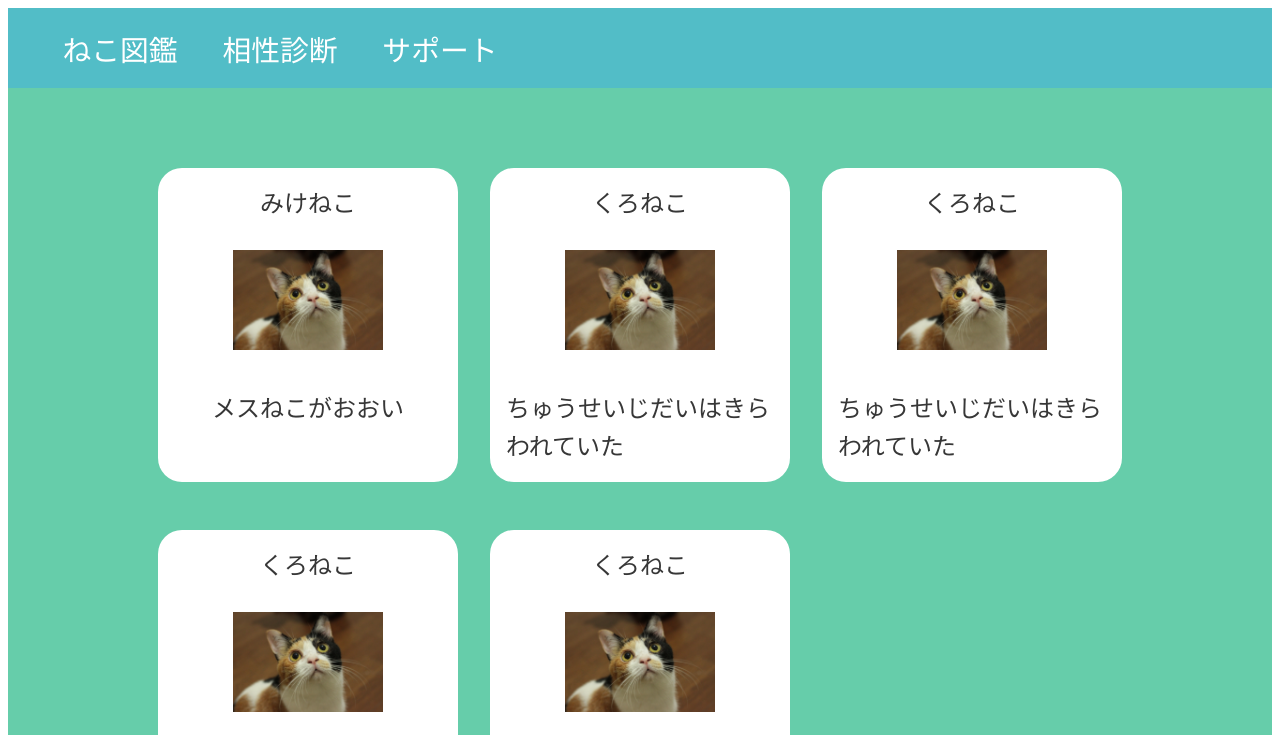
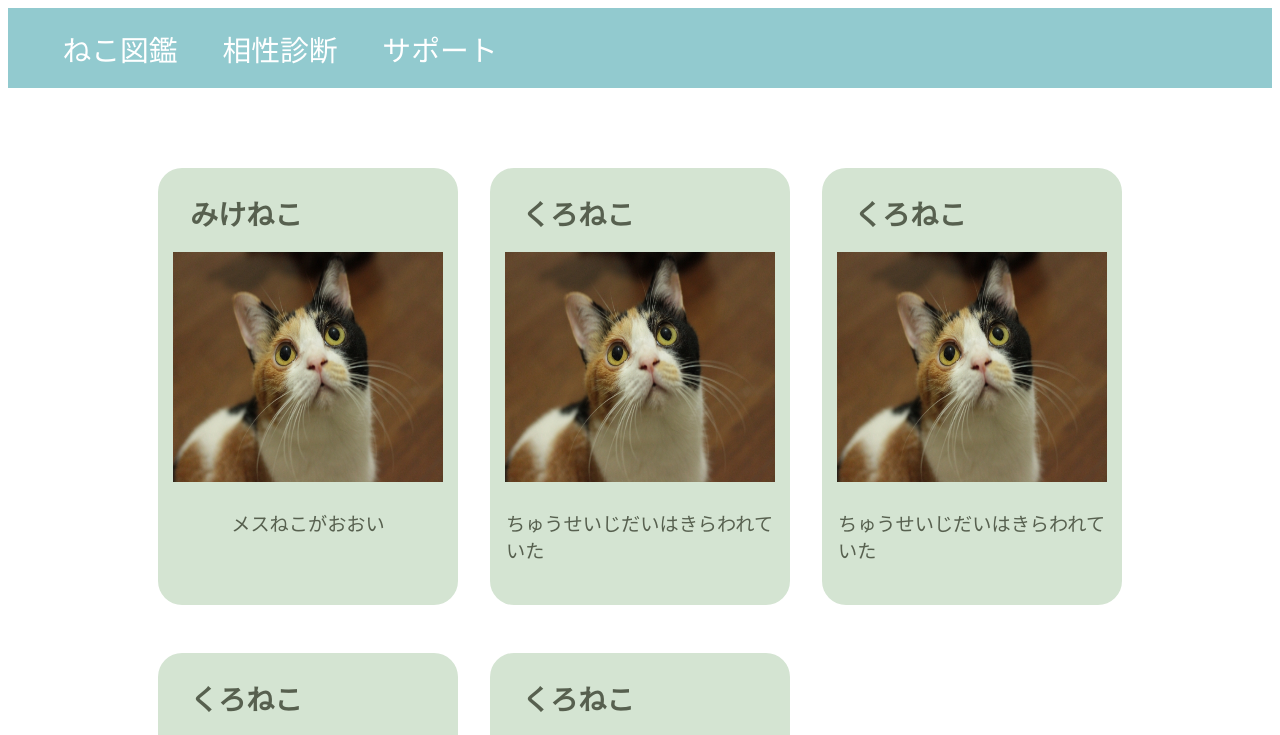
Before and after one commit to shigeyasushimamura/training-react-todoApp-2025, a React (Vite) app in the folder 2025_01_01_001/todo-front/: page / in a window 1280 px wide. Shown: the top 735 px of the page. Built offline with nearby package versions, Linux system fonts and the light colour scheme.

Commit message:
リファクタリング中

```diff
--- a/2025_01_01_001/todo-front/src/components/Layout/Layout.module.css
+++ b/2025_01_01_001/todo-front/src/components/Layout/Layout.module.css
@@ -3,7 +3,7 @@
   font-weight: 500;
   font-size: 1.5rem;
   color: #d3d3d3;
-  background-color: mediumaquamarine;
+  background-color: white;
   display: flex;
   align-items: center;
   flex-direction: column;
@@ -13,7 +13,7 @@
 
 .l-header {
   width: 100%;
-  background-color: rgb(82, 189, 199);
+  background-color: rgb(146, 202, 207);
 }
 
 .l-header-container {
--- a/2025_01_01_001/todo-front/src/domain/todo/components/Article.module.css
+++ b/2025_01_01_001/todo-front/src/domain/todo/components/Article.module.css
@@ -23,22 +23,34 @@
 }
 
 .todo-item-card {
-  background-color: white;
+  background-color: rgb(212, 228, 210);
   padding: 1rem;
   display: flex;
   flex-direction: column;
   width: 300px;
-  gap: 4px;
+  /* gap: 4px; */
   /* height: 300px; */
   border-radius: 1.5rem;
   align-items: center;
-  color: rgb(55, 55, 55);
+  color: rgb(87, 96, 79);
   font-weight: 500;
-  line-height: 1.6;
+  /* line-height: 1.1; */
+}
+
+.todo-item-card-title {
+  line-height: 1;
+  margin: 1rem auto 0 0;
+  padding-left: 1rem;
 }
 
 .todo-item-card img {
-  width: 150px;
-  height: 100px;
+  width: 270px;
+  height: 230px;
   aspect-ratio: auto 100/100;
 }
+
+.todo-item-card span {
+  font-size: 1.2rem;
+  margin: 0 0 1.5rem;
+  line-height: 1.4;
+}
--- /dev/null
+++ b/2025_01_01_001/todo-front/src/domain/todo/components/ArticleEdit.tsx
@@ -0,0 +1,12 @@
+import { FC, memo, FormEvent } from "react";
+import { Article } from "../types";
+
+interface Props {
+  articleList: Article[];
+}
+
+const TaskEdit: FC<Props> = () => {
+  return <>zEdit</>;
+};
+
+export const MemoArticleEdit = memo(TaskEdit);
--- a/2025_01_01_001/todo-front/src/domain/todo/components/ArticleItem.tsx
+++ b/2025_01_01_001/todo-front/src/domain/todo/components/ArticleItem.tsx
@@ -8,8 +8,8 @@ interface Props {
 
 const ArticleItem: FC<Props> = ({ article }) => {
   return (
-    <article key={article.id} className={styles["todo-item-card"]}>
-      <span>{article.title}</span>
+    <article className={styles["todo-item-card"]}>
+      <h3 className={styles["todo-item-card-title"]}>{article.title}</h3>
       <figure>
         <img src={article.path} alt={article.title}></img>
       </figure>
@@ -18,4 +18,7 @@ const ArticleItem: FC<Props> = ({ article }) => {
   );
 };
 
-export const MemoArticleItem = memo(ArticleItem);
+export const MemoArticleItem = memo(
+  ArticleItem,
+  (prevProps, nextProps) => prevProps.article === nextProps.article
+);
--- a/2025_01_01_001/todo-front/src/domain/todo/components/ArticleList.tsx
+++ b/2025_01_01_001/todo-front/src/domain/todo/components/ArticleList.tsx
@@ -1,51 +1,25 @@
-import React, { useState, useEffect, memo } from "react";
+import React, { useState, useEffect, memo, FC } from "react";
 import styles from "./Article.module.css";
 import { Article } from "../types";
 import { MemoArticleItem } from "./ArticleItem";
 
-const array = [
-  {
-    id: 1,
-    title: "みけねこ",
-    text: "メスねこがおおい",
-    path: "/mikeneko.jpg",
-  },
-  {
-    id: 2,
-    title: "くろねこ",
-    text: "ちゅうせいじだいはきらわれていた",
-    path: "/mikeneko.jpg",
-  },
-  {
-    id: 3,
-    title: "くろねこ",
-    text: "ちゅうせいじだいはきらわれていた",
-    path: "/mikeneko.jpg",
-  },
-  {
-    id: 4,
-    title: "くろねこ",
-    text: "ちゅうせいじだいはきらわれていた",
-    path: "/mikeneko.jpg",
-  },
-  {
-    id: 5,
-    title: "くろねこ",
-    text: "ちゅうせいじだいはきらわれていた",
-    path: "/mikeneko.jpg",
-  },
-];
+interface Props {
+  articleList: Article[];
+}
 
-const ArticleList = () => {
-  const [articleList, setArticleList] = useState<Article[]>(array);
-
+const ArticleList: FC<Props> = ({ articleList }) => {
   return (
-    <div className={styles["todo-list-container"]}>
-      {articleList.map((article) => {
-        return <MemoArticleItem article={article} />;
-      })}
-    </div>
+    <>
+      <div className={styles["todo-list-container"]}>
+        {articleList.map((article) => {
+          return <MemoArticleItem key={article.id} article={article} />;
+        })}
+      </div>
+    </>
   );
 };
 
-export const MemoArticleList = memo(ArticleList);
+export const MemoArticleList = memo(
+  ArticleList,
+  (prevProps, nextProps) => prevProps.articleList === nextProps.articleList
+);
--- a/2025_01_01_001/todo-front/src/domain/todo/components/MainArticle.tsx
+++ b/2025_01_01_001/todo-front/src/domain/todo/components/MainArticle.tsx
@@ -1,10 +1,49 @@
+import { useState } from "react";
 import styles from "./Article.module.css";
 import { MemoArticleList } from "./ArticleList";
+import { Article } from "../types";
+import { MemoArticleEdit } from "./ArticleEdit";
+
+const array = [
+  {
+    id: 1,
+    title: "みけねこ",
+    text: "メスねこがおおい",
+    path: "/mikeneko.jpg",
+  },
+  {
+    id: 2,
+    title: "くろねこ",
+    text: "ちゅうせいじだいはきらわれていた",
+    path: "/mikeneko.jpg",
+  },
+  {
+    id: 3,
+    title: "くろねこ",
+    text: "ちゅうせいじだいはきらわれていた",
+    path: "/mikeneko.jpg",
+  },
+  {
+    id: 4,
+    title: "くろねこ",
+    text: "ちゅうせいじだいはきらわれていた",
+    path: "/mikeneko.jpg",
+  },
+  {
+    id: 5,
+    title: "くろねこ",
+    text: "ちゅうせいじだいはきらわれていた",
+    path: "/mikeneko.jpg",
+  },
+];
 
 const MainArticle = () => {
+  const [articleList, setArticleList] = useState<Article[]>(array);
+
   return (
     <div className={styles["todo-main-container"]}>
-      <MemoArticleList />
+      <MemoArticleList articleList={articleList} />
+      <MemoArticleEdit articleList={articleList} />
     </div>
   );
 };
--- /dev/null
+++ b/2025_01_01_001/todo-front/src/domain/todo/hooks/useArticle.tsx
@@ -0,0 +1,4 @@
+import React, { useState } from "react";
+import { Article } from "../types";
+
+const useArticle = (initialArticles: Article[]) => {};
```
